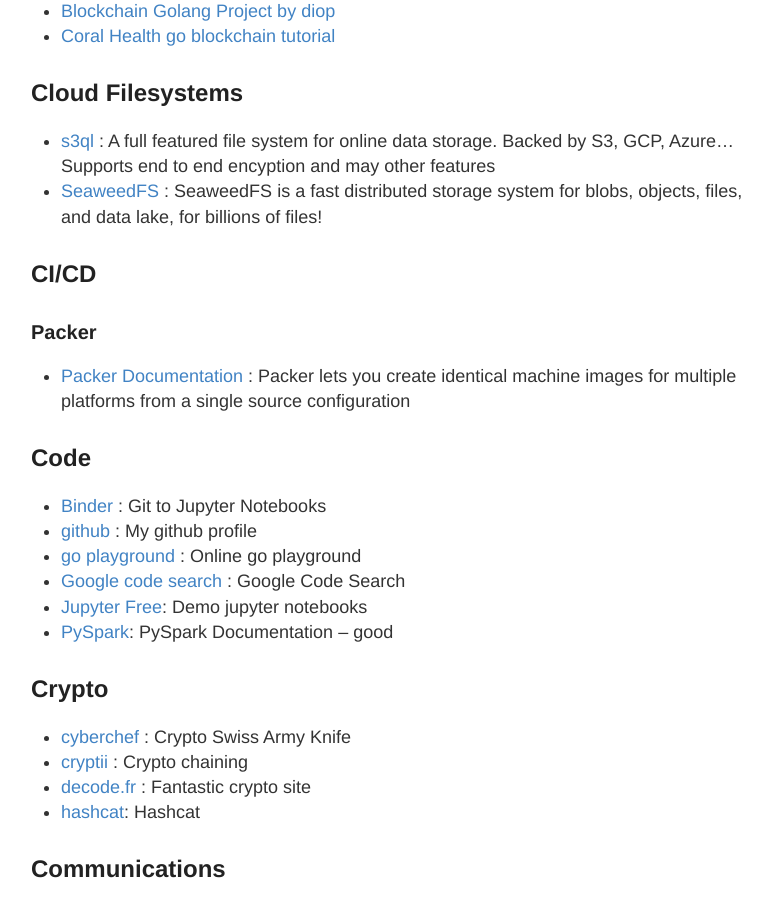
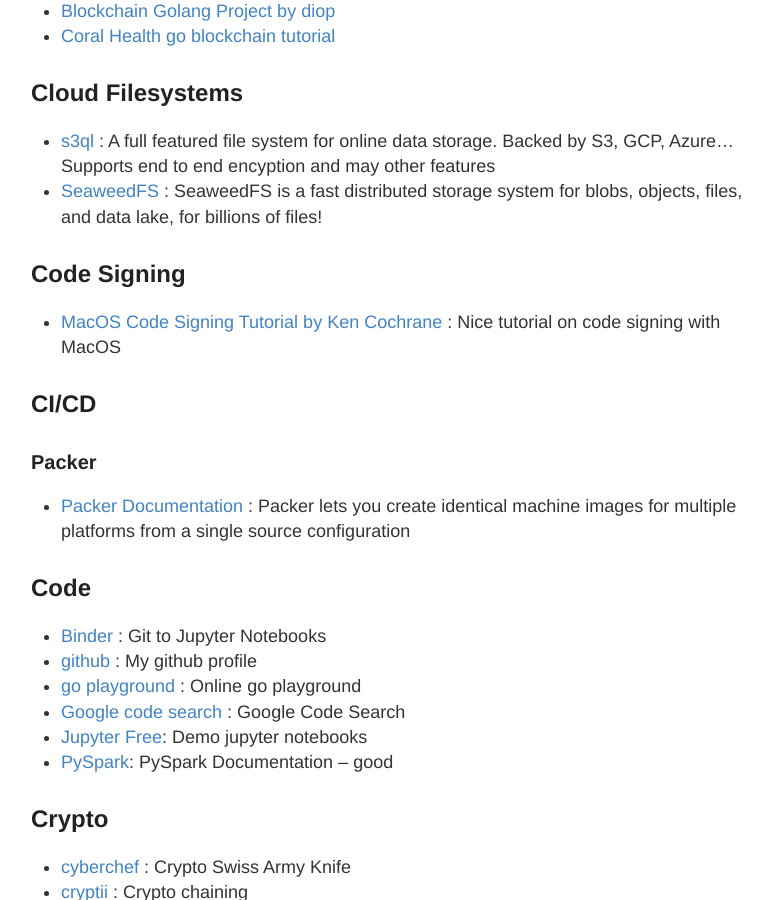
Before and after one commit to stevehenderson/stevehenderson.github.io, a Jekyll site: the page built from links.md, in a window 1280 px wide and 900 px high, scrolled down 549 px. Shown: the whole window, without its empty margins (249-1021 px from the left). Built offline with Jekyll 4.4.1, drawn with Linux system fonts in a browser that asks for light colours.

Commit message:
Update links.md for macos code sign

```diff
--- a/links.md
+++ b/links.md
@@ -19,6 +19,9 @@
 ## Cloud Filesystems
    * [s3ql](https://github.com/s3ql/s3ql) : A full featured file system for online data storage.  Backed by S3, GCP, Azure...  Supports end to end encyption and may other features
    * [SeaweedFS](https://github.com/seaweedfs) : SeaweedFS is a fast distributed storage system for blobs, objects, files, and data lake, for billions of files!
+
+## Code Signing
+   * [MacOS Code Signing Tutorial by Ken Cochrane](https://www.kencochrane.com/2020/08/01/build-and-sign-golang-binaries-for-macos-with-github-actions/) : Nice tutorial on code signing with MacOS
 
 ## CI/CD
 
```
